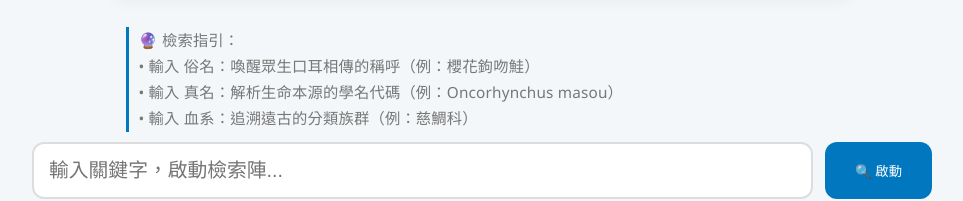
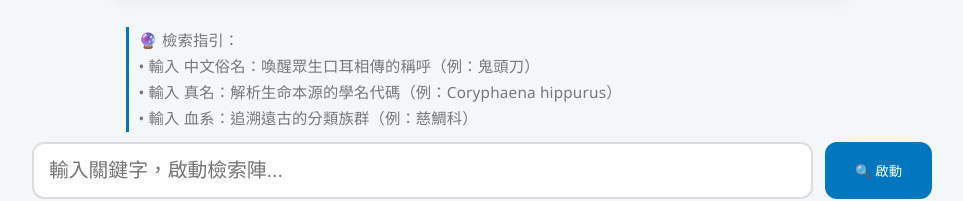
Before and after one commit to dancemoon69/my-fish-app, a website built with Vite: page index.html in a window 1280 px wide. Shown: the part 359-560 px from the top of the page, without its empty margins (158-1121 px from the left). Built offline with nearby package versions, Linux system fonts and the light colour scheme.

Commit message:
Update index.html

```diff
--- a/index.html
+++ b/index.html
@@ -27,7 +27,6 @@
         }
         .container { max-width: 900px; margin: 0 auto; }
 
-        /* 🚀 標題與中二潤飾區 */
         .header { text-align: center; margin-bottom: 30px; }
         .header h1 { color: var(--primary-blue); font-size: 2.2em; margin-bottom: 10px; }
         .header .intro-text { font-size: 1em; color: var(--text-muted); font-style: italic; margin-bottom: 15px; }
@@ -48,7 +47,7 @@
         }
         .warning b { color: var(--primary-blue); }
 
-        /* 🚀 搜尋指引區 */
+        /* 🚀 搜尋指引區 - 文字已修正 */
         .search-guide {
             text-align: left;
             font-size: 0.85em;
@@ -85,7 +84,6 @@
         }
         #searchBtn:hover { background: var(--dark-blue); }
 
-        /* 魚類卡片佈局 */
         .fish-card {
             background: #fff; border-radius: 16px; padding: 25px; margin-bottom: 24px;
             box-shadow: 0 8px 24px rgba(0, 0, 0, 0.06); display: flex; gap: 25px;
@@ -107,7 +105,6 @@
         .data-grid { display: grid; grid-template-columns: 1fr 1fr; gap: 12px; font-size: 0.9em; margin-bottom: 15px; }
         .data-item strong { color: #888; font-size: 0.85em; display: block; margin-bottom: 2px; }
 
-        /* 保育狀態排版 - Grid 確保欄位絕對對齊 */
         .conservation-section {
             margin: 15px 0;
             padding-top: 15px;
@@ -172,8 +169,8 @@
 
         <div class="search-guide">
             <b>🔮 檢索指引：</b><br>
-            • 輸入 <b>俗名</b>：喚醒眾生口耳相傳的稱呼（例：櫻花鉤吻鮭）<br>
-            • 輸入 <b>真名</b>：解析生命本源的學名代碼（例：Oncorhynchus masou）<br>
+            • 輸入 <b>中文俗名</b>：喚醒眾生口耳相傳的稱呼（例：鬼頭刀）<br>
+            • 輸入 <b>真名</b>：解析生命本源的學名代碼（例：Coryphaena hippurus）<br>
             • 輸入 <b>血系</b>：追溯遠古的分類族群（例：慈鯛科）
         </div>
 
```
